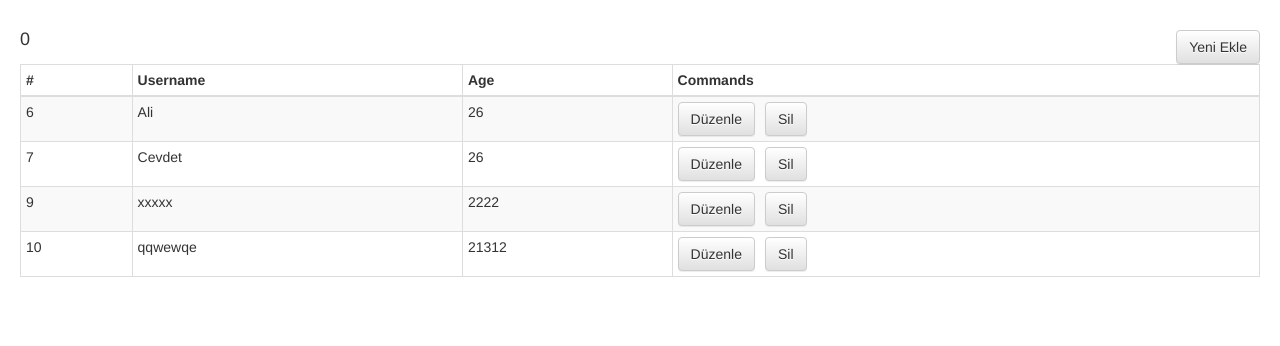
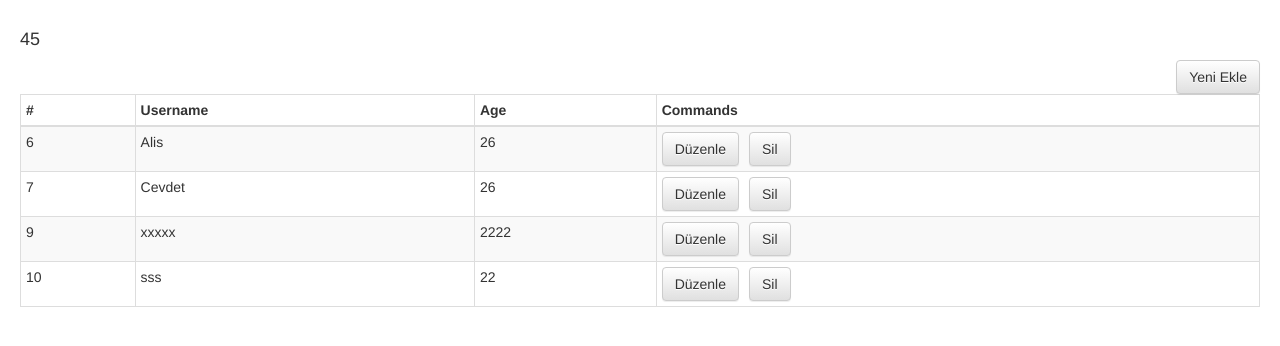
Before and after one commit to MehmetYasinYanik/react-crud-example, a React (Create React App) app: page / in a window 1280 px wide. Shown: the top 346 px of the page. Built offline with nearby package versions, Linux system fonts and the light colour scheme; data requests are answered from the project's data file.

Commit message:
added timer for disabled.

```diff
--- a/db.json
+++ b/db.json
@@ -2,7 +2,7 @@
   "users": [
     {
       "id": 6,
-      "username": "Ali",
+      "username": "Alis",
       "age": 26
     },
     {
@@ -16,8 +16,8 @@
       "id": 9
     },
     {
-      "username": "qqwewqe",
-      "age": "21312",
+      "username": "sss",
+      "age": "22",
       "id": 10
     }
   ]
--- a/src/App.js
+++ b/src/App.js
@@ -25,6 +25,7 @@ export default class App extends Component {
         this.state = {
             users: [],
             showModal: false,
+            buttonDisabled: false,
             confirmButtonText: "Add",
             operationType: "create",
             selectedUser: {
@@ -34,14 +35,15 @@ export default class App extends Component {
         }
     }
 
-    userRef = null;
+    userInfoRef = null;
 
     render() {
         return (
             <div style={{padding: 20}}>
                 <div>
-                    <Button className="pull-right" onClick={this.__onNewClick}>Yeni Ekle </Button>
-                    <Timer timeUp={this.__timeUpApp} className= "pull-left"/>
+                    <Timer timeUp={this.__timeUpApp} className="pull-left"/>
+                    <Button className="pull-right" onClick={this.__onNewClick}
+                            disabled={this.state.buttonDisabled}> Yeni Ekle </Button>
                 </div>
                 <Table striped bordered condensed hover>
                     <thead>
@@ -53,10 +55,13 @@ export default class App extends Component {
                     </tr>
                     </thead>
                     <tbody>
-                    <UserInfo ref={(x) => {
-                        this.userRef = x
-                    }}
-                              onUpdate={this.__onUpdateClick} onDelete={this.__onDeleteClick} users={this.state.users}/>
+                    <UserInfo
+                        ref={(ref) => {
+                            this.userInfoRef = ref
+                        }}
+                        onUpdate={this.__onUpdateClick}
+                        onDelete={this.__onDeleteClick}
+                        users={this.state.users}/>
                     </tbody>
                 </Table>
                 {this.__renderModal()}
@@ -64,8 +69,12 @@ export default class App extends Component {
         );
     }
 
-    __timeUpApp=()=>{
-      console.log("süre doldu")
+    __timeUpApp = () => {
+        this.userInfoRef.doButtonDisabled();
+        //this.userInfoRef.setState({}); diğer yöntem
+        this.setState(() => {
+            return ({buttonDisabled: true});
+        });
     };
 
     __onDeleteClick = (event, id) => {
--- a/src/components/Modal.jsx
+++ b/src/components/Modal.jsx
@@ -13,14 +13,12 @@ import {
 } from 'react-bootstrap';
 
 export default class Modal extends Component {
-
-
     render() {
         return (
             <div className="static-modal">
                 <Modal show={this.props.showModal}>
                     <ModalHeader>
-                        <Modal.Title>{this.state.confirmButtonText} User</Modal.Title>
+                        <Modal.Title>{this.props.confirmButtonText} User</Modal.Title>
                     </ModalHeader>
 
                     <ModalBody>
--- a/src/components/Timer.jsx
+++ b/src/components/Timer.jsx
@@ -1,16 +1,16 @@
 import React, {Component} from 'react';
-
 
 export default class Timer extends Component {
 
     constructor(props) {
         super(props);
         this.state = {
-            time: 5
+            time: 50
         }
     }
 
     render() {
+
         return (
             <h4>{this.state.time}</h4>
         );
@@ -18,8 +18,9 @@ export default class Timer extends Component {
 
     __startTimer = () => {
         let counter = setInterval(() => {
-            this.setState((state, props) => {
-                return ({time: state.time - 1})
+            //this.setState({time: this.state.time - 1});
+            this.setState((state,props) => {
+                return ({time: state.time - 1});
             });
             if (this.state.time === 0) {
                 this.props.timeUp();
--- a/src/components/UserInfo.jsx
+++ b/src/components/UserInfo.jsx
@@ -6,15 +6,19 @@ export default class UserInfo extends Component {
     constructor(props) {
         super(props);
         this.state = {
-            parametre: "stateParametre",
-            parametre1: "stateParametre1",
-            parametre2: "stateParametre2"
+            buttonDisabled: false
         }
     }
 
     render() {
         return (this.__renderUsersInfo());
     }
+
+    doButtonDisabled = () => {
+        this.setState(() => {
+            return ({buttonDisabled: true});
+        });
+    };
 
     __renderUsersInfo = () => {
         let arr = [];
@@ -26,8 +30,12 @@ export default class UserInfo extends Component {
                     <td>{user.username}</td>
                     <td>{user.age}</td>
                     <td>
-                        <Button id={user.id} onClick={this.__onClickUpdate.bind(this, user.id)}>Düzenle</Button>
-                        <Button id={user.id} onClick={this.__onClickDelete.bind(this, user.id)}
+                        <Button disabled={this.state.buttonDisabled}
+                                id={user.id}
+                                onClick={this.__onClickUpdate.bind(this, user.id)}>Düzenle</Button>
+                        <Button disabled={this.state.buttonDisabled}
+                                id={user.id}
+                                onClick={this.__onClickDelete.bind(this, user.id)}
                                 style={{marginLeft: 10}}>Sil</Button>
                     </td>
                 </tr>
@@ -37,10 +45,10 @@ export default class UserInfo extends Component {
     };
 
     __onClickDelete = (id, e) => {
-        this.props.onDelete(e, id)
+        this.props.onDelete(e, id);
     };
 
     __onClickUpdate = (id, e) => {
         this.props.onUpdate(e, id);
-    }
+    };
 }
```
